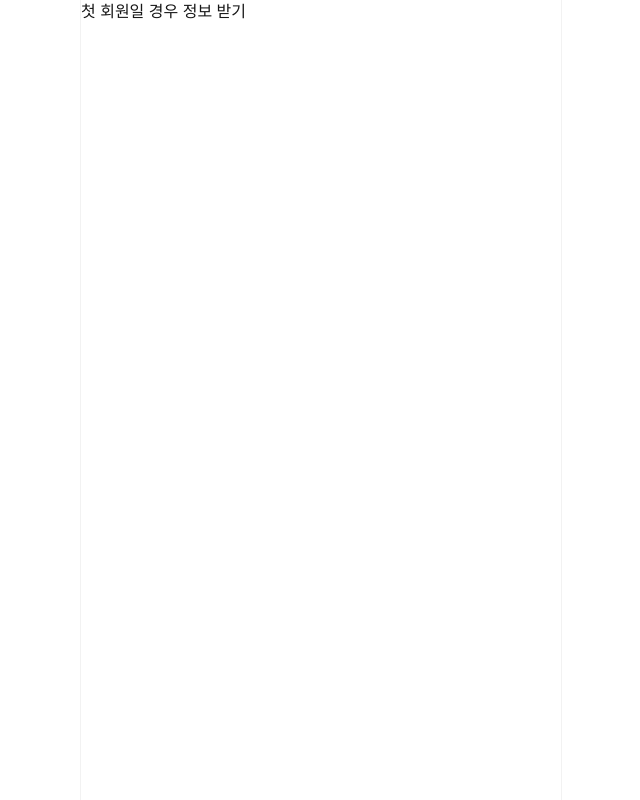
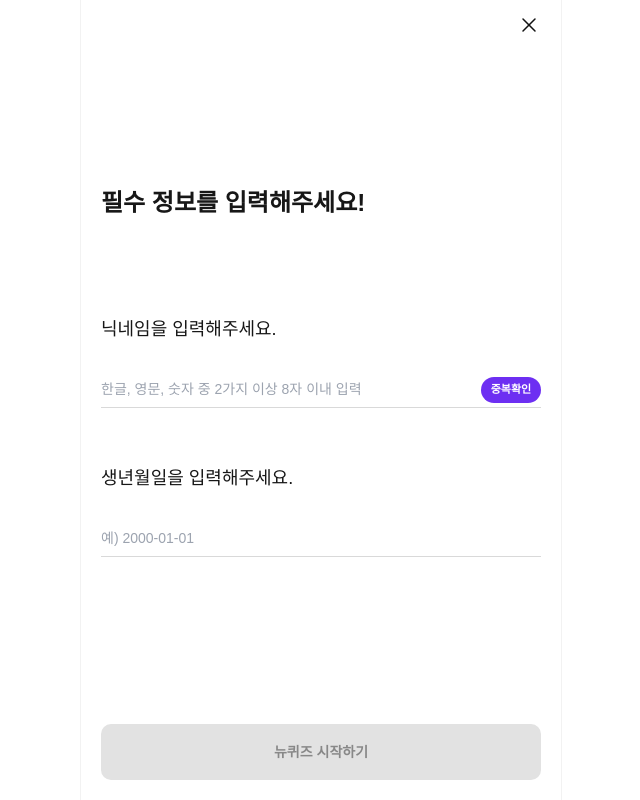
Before and after one commit to POTENDAY-NEWQUIZ/NEWQUIZ-FE, a Next.js app: page /register in a window 1280 px wide. Shown: the whole page, without its empty margins (319-959 px from the left). Built offline with nearby package versions, Linux system fonts and the light colour scheme; a web font is replaced by a local one.

Commit message:
[feat] : register 페이지 생성

```diff
--- a/src/app/register/page.tsx
+++ b/src/app/register/page.tsx
@@ -1,5 +1,101 @@
+"use client"; // useState 부분 컴포넌트 분리 or 서버 액션 사용해서 SSR 적용 필요
+
+import { useState } from "react";
+
+import Header from "@components/header";
+import Blank from "@components/button/blank";
+import EventButton from "@components/button/event-button";
+import CheckButton from "@components/button/check-button";
+import Button from "@components/button/button";
+
+import cancel from "@assets/svg/cancel.svg";
+
 const Register = () => {
-  return <div>첫 회원일 경우 정보 받기</div>;
+  const [nickname, setNickname] = useState("");
+  const [birth, setBirth] = useState("");
+  const [isCheckNickname, SetIsCheckNickname] = useState(false);
+
+  const onChangeNickname = (e: any) => {
+    setNickname(e.target.value);
+  };
+
+  const onChangeBirth = (e: any) => {
+    setBirth(e.target.value);
+  };
+
+  return (
+    <main className="bg-white">
+      <Header
+        leftChild={<Blank />}
+        rightChild={<EventButton icon={cancel} command="register" />}
+      />
+
+      <div className="h-screen flex flex-col justify-center p-5">
+        {/* 타이틀 구역 */}
+        <section className="text-2xl font-semibold mb-24">
+          필수 정보를 입력해주세요!
+        </section>
+
+        {/* 입력 구역 */}
+        <section className="flex flex-col gap-14 mb-14">
+          <div className="flex flex-col">
+            <label className="mb-7 text-lg font-medium">
+              닉네임을 입력해주세요.
+            </label>
+            <div className="flex items-center relative">
+              <input
+                type="text"
+                placeholder="한글, 영문, 숫자 중 2가지 이상 8자 이내 입력"
+                className={`w-full py-2 pr-16 text-sm outline-none border-b-[1px] ${
+                  nickname ? "border-black" : "border-[#D9D9D9]"
+                }`}
+                value={nickname}
+                onChange={onChangeNickname}
+              />
+              <div className="absolute right-0 z-10">
+                {isCheckNickname ? (
+                  <CheckButton
+                    text="확인완료"
+                    type="check"
+                    onClick={() => {}}
+                  />
+                ) : (
+                  <CheckButton
+                    text="중복확인"
+                    type="uncheck"
+                    onClick={() => {}}
+                  />
+                )}
+              </div>
+            </div>
+          </div>
+          <div className="flex flex-col">
+            <label className="mb-7 text-lg font-medium">
+              생년월일을 입력해주세요.
+            </label>
+            <input
+              type="text"
+              placeholder="예) 2000-01-01"
+              className={`w-full py-2 flex justify-between text-sm outline-none border-b-[1px] ${
+                birth ? "border-black" : "border-[#D9D9D9]"
+              }`}
+              value={birth}
+              onChange={onChangeBirth}
+            />
+          </div>
+        </section>
+      </div>
+
+      {/* 버튼 구역 */}
+      <section className="max-w-[480px] w-full fixed bottom-5">
+        {nickname && birth ? (
+          <Button text="뉴퀴즈 시작하기" type="active" link="/" />
+        ) : (
+          <Button text="뉴퀴즈 시작하기" type="inactive" link="" />
+        )}
+      </section>
+    </main>
+  );
 };
 
 export default Register;
--- a/src/components/button/button.tsx
+++ b/src/components/button/button.tsx
@@ -10,8 +10,8 @@ const Button = ({ icon, text, type, link }: IButton) => {
 
   const buttonClass = {
     kakao: "bg-[#FEE500] text-black",
-    active: "bg-[#484848] text-white",
-    inactive: "bg-[#E2E2E2] text-[#888888]",
+    active: "bg-[#484848] text-white font-semibold text-sm",
+    inactive: "bg-[#E2E2E2] text-[#888888] font-semibold text-sm",
   };
 
   return (
--- a/src/components/button/check-button.tsx
+++ b/src/components/button/check-button.tsx
@@ -1,9 +1,14 @@
 import { ICheckButton } from "@interface/props";
 
-const CheckButton = ({ text, onClick }: ICheckButton) => {
+const CheckButton = ({ text, type, onClick }: ICheckButton) => {
+  const buttonClass = {
+    uncheck: "bg-lavender text-white",
+    check: "bg-[#FBFAFF] text-lavender border-[1px] border-lavender",
+  };
+
   return (
     <button
-      className="w-[60px] h-[26px] bg-lavender text-[11px] text-white font-semibold rounded-[20px]"
+      className={`${buttonClass[type]} w-[60px] h-[26px] text-[11px] font-semibold rounded-[20px]`}
       onClick={onClick}
     >
       {text}
--- a/src/interface/props.ts
+++ b/src/interface/props.ts
@@ -45,6 +45,7 @@ export interface ISmallButton {
 
 export interface ICheckButton {
   text: string;
+  type: "uncheck" | "check";
   onClick: () => void;
 }
 
```
